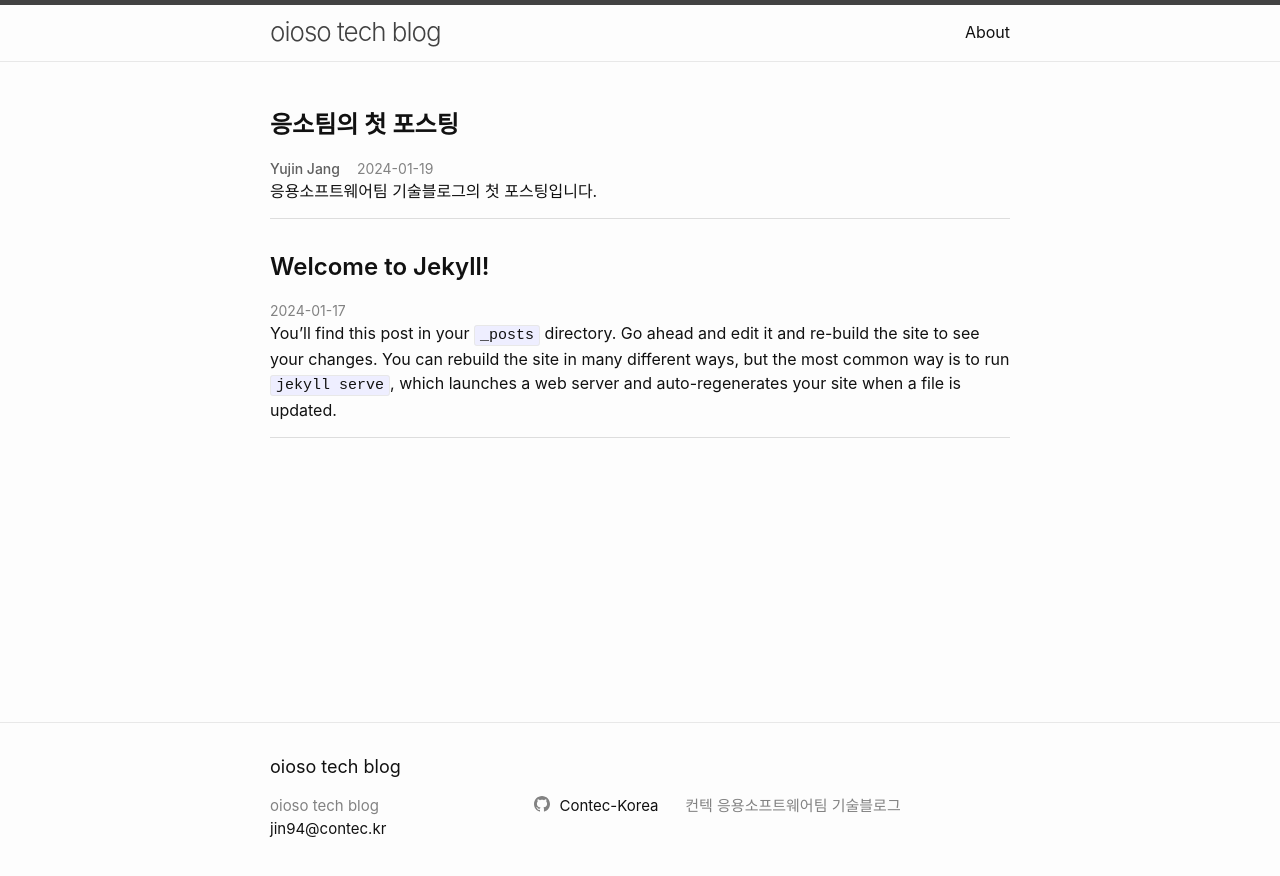
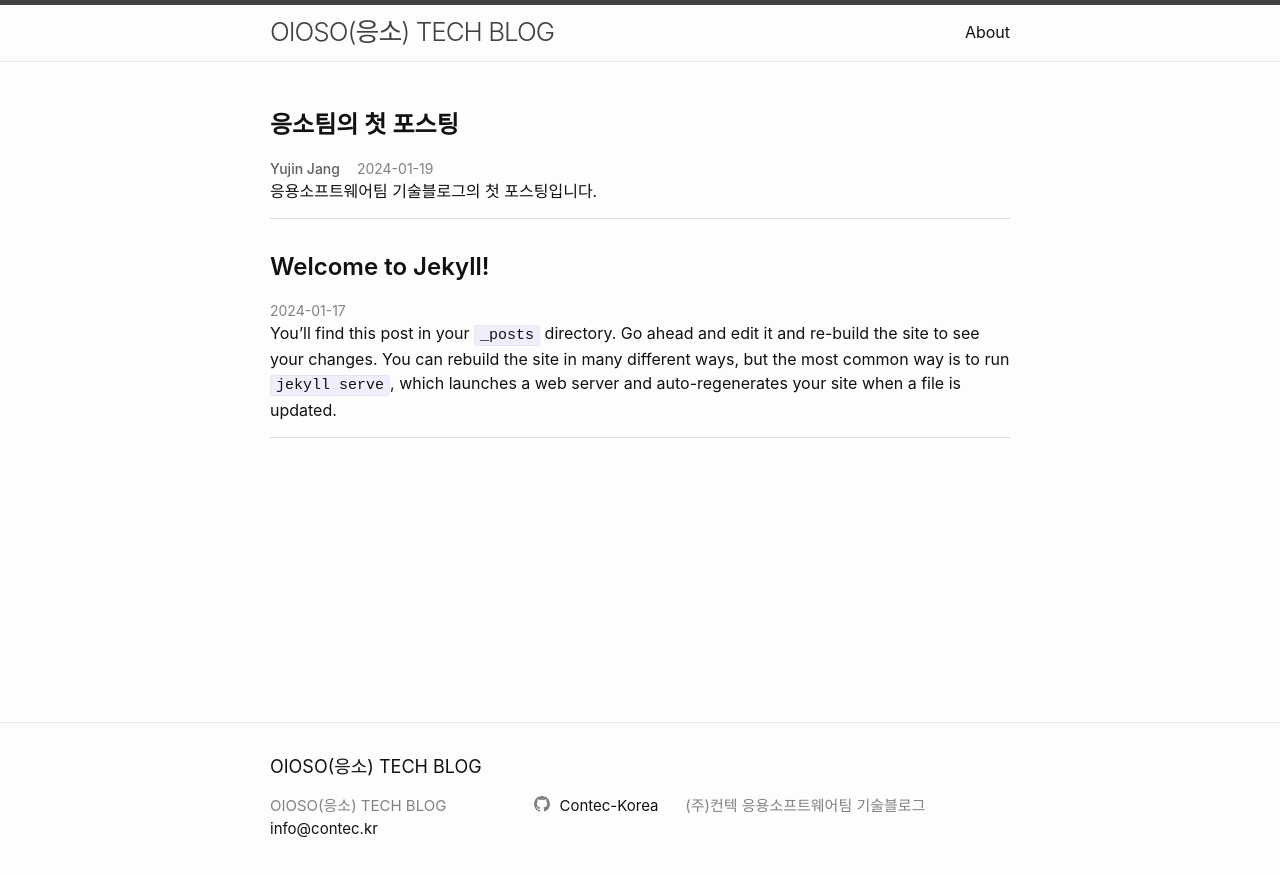
Before and after one commit to Contec-Korea/oioso.github.io, a Jekyll site: the page built from index.markdown, in a window 1280 px wide. Shown: the top 876 px of the page. Built offline with Jekyll 4.4.1, drawn with Linux system fonts in a browser that asks for light colours.

Commit message:
feat: change config data

```diff
--- a/_config.yml
+++ b/_config.yml
@@ -18,10 +18,10 @@
 # You can create any custom variable you would like, and they will be accessible
 # in the templates via {{ site.myvariable }}.
 
-title: oioso tech blog
-email: jin94@contec.kr
+title: OIOSO(응소) TECH BLOG
+email: info@contec.kr
 description: >- # this means to ignore newlines until "baseurl:"
-  컨텍 응용소프트웨어팀 기술블로그
+  (주)컨텍 응용소프트웨어팀 기술블로그
 baseurl: /oioso.github.io # the subpath of your site, e.g. /blog
 url: https://contec-korea.github.io/oioso.github.io # the base hostname & protocol for your site, e.g. http://example.com
 #twitter_username: jekyllrb
```
